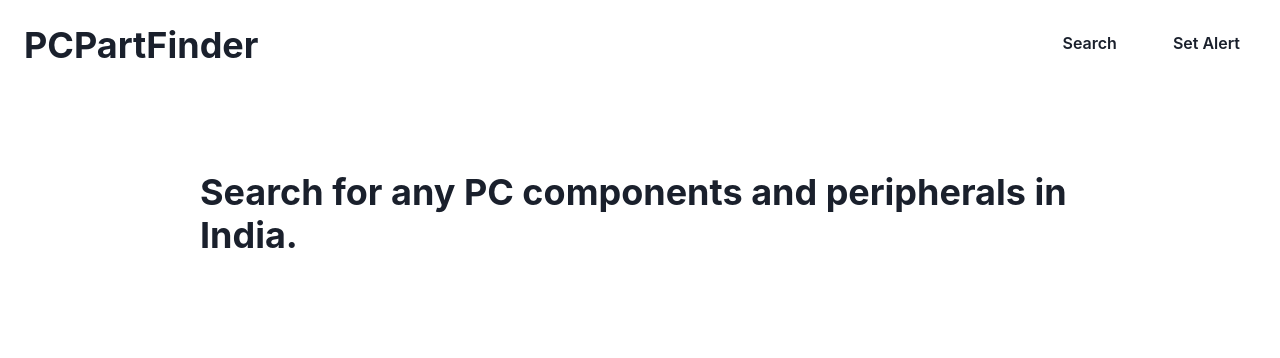
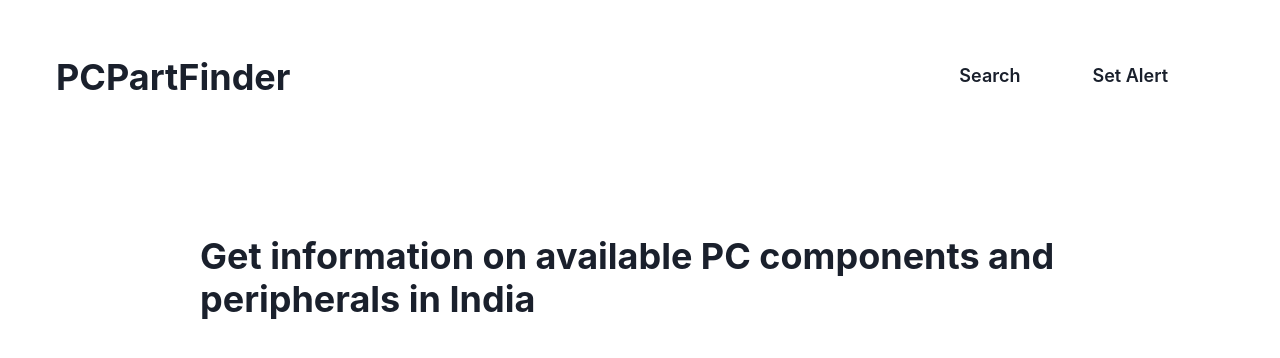
Before and after one commit to 1Gokul/pcpartfinder, a Next.js app: page / in a window 1280 px wide. Shown: the top 358 px of the page. Built offline with nearby package versions, Linux system fonts and the light colour scheme.

Commit message:
Layout changes

```diff
--- a/pages/index.js
+++ b/pages/index.js
@@ -6,7 +6,7 @@ export default function Home() {
   return (
     <Layout>
       <Container>
-        <Heading>Search for any PC components and peripherals in India.</Heading>
+        <Heading>Get information on available PC components and peripherals in India</Heading>
       </Container>
     </Layout>
   )
--- a/src/components/Header.js
+++ b/src/components/Header.js
@@ -8,7 +8,7 @@ const Header = () => {
     { name: "Set Alert", link: "/set-alert" },
   ]
   return (
-    <Flex justifyContent="space-between" padding={{ base: 5, md: 6 }}>
+    <Flex justifyContent="space-between" padding={{ base: 5, md: 14 }}>
       <Heading fontSize="4xl">PCPartFinder</Heading>
       <DesktopNavMenu navLinks={navLinks}/>
     </Flex>
@@ -19,12 +19,12 @@ export default Header
 
 const NavLink = props => (
   <Link href={props.link} passHref>
-    <Button variant="ghost">{props.name}</Button>
+    <Button variant="ghost" fontSize="lg">{props.name}</Button>
   </Link>
 )
 
 const DesktopNavMenu = ({ navLinks }) => (
-  <ButtonGroup display={{ base:"none", md: "flex" }} spacing={6}>
+  <ButtonGroup display={{ base:"none", md: "flex" }} spacing={10} marginRight={10}>
     {navLinks.map(navLink =>
       <NavLink key={navLink.name} {...navLink} />)}
   </ButtonGroup>
--- a/src/components/Layout.js
+++ b/src/components/Layout.js
@@ -2,7 +2,7 @@ import { Flex } from "@chakra-ui/react"
 import Header from "./Header"
 
 const Layout = props => (
-  <Flex direction="column" margin="0 auto" height="100vh">
+  <Flex direction="column" margin="0 auto">
     <Header />
     {props.children}
   </Flex>
@@ -11,7 +11,7 @@ const Layout = props => (
 export default Layout
 
 export const Container = props => (
-  <Flex direction="column" marginX="auto"  marginTop={10} minH="90vh" minW="70vw" maxW={{ base:"95vw", md: "75vw" }} padding={{ base:5, md: 10 }}>
+  <Flex direction="column" marginX="auto"  marginTop={10} minH="75vh" minW="70vw" maxW={{ base:"95vw", md: "75vw" }} padding={{ base: 5, md: 10 }}>
     {props.children}
   </Flex>
 )
```
